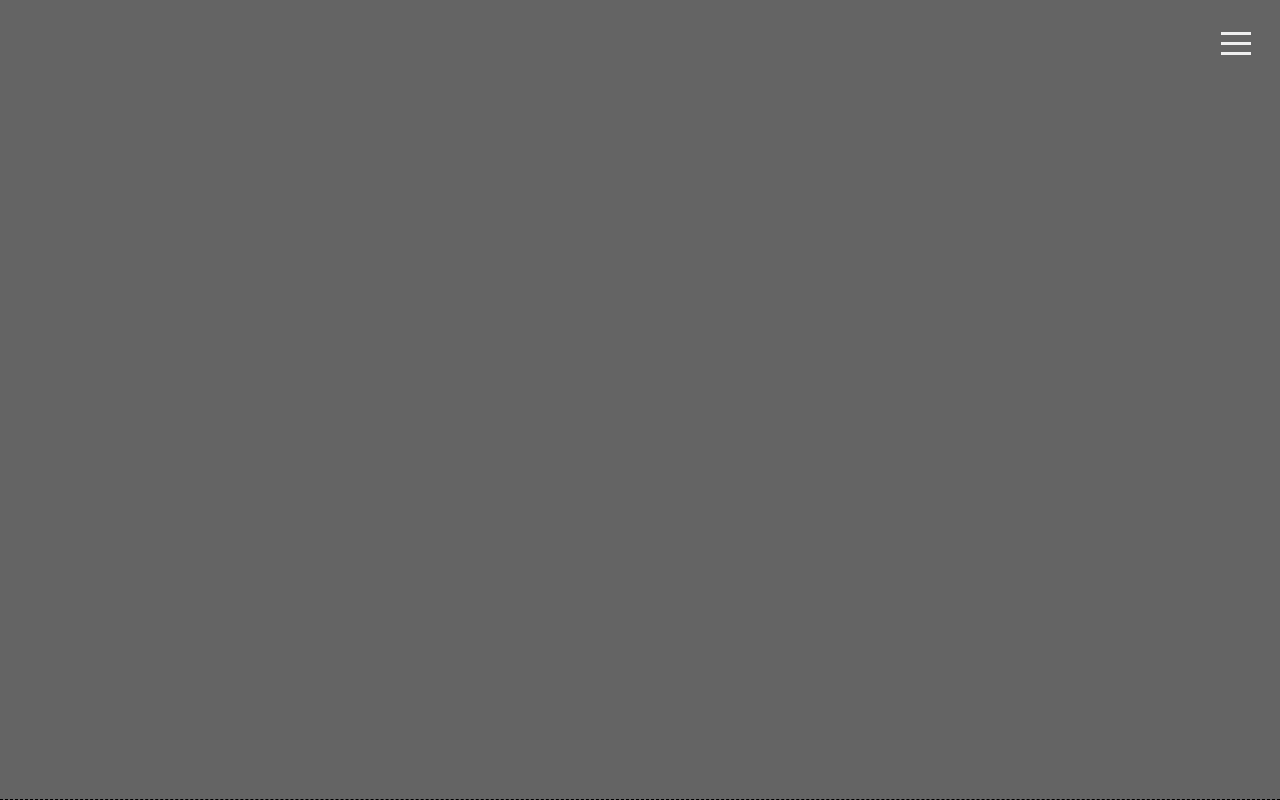
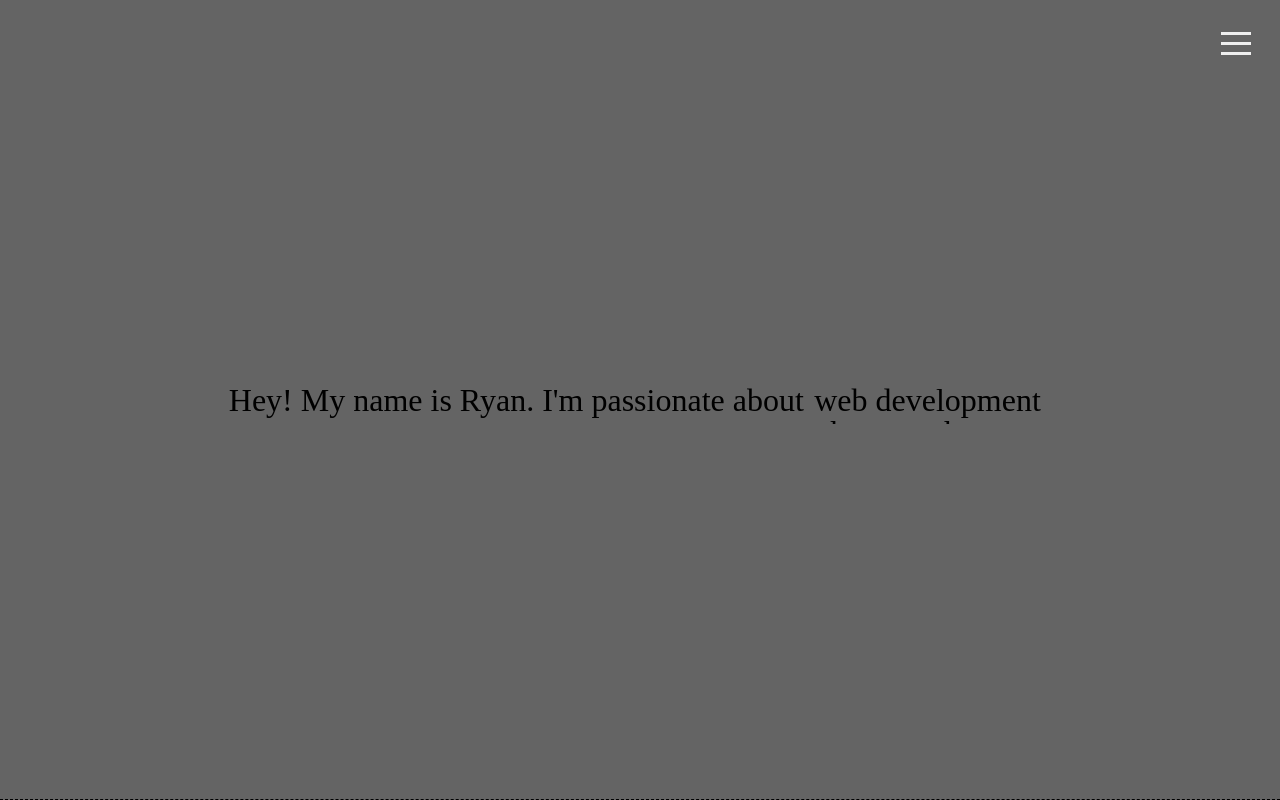
Before and after one commit to ryanpunwasi/portfolio, a React (Create React App) app: page / in a window 1280 px wide. Built offline with nearby package versions, Linux system fonts and the light colour scheme.

Commit message:
feat: add initial markup for lead component

```diff
--- a/src/components/App.js
+++ b/src/components/App.js
@@ -2,6 +2,7 @@ import { useState } from "react";
 import Nav from "./Nav";
 import Section from "./Section";
 import Sidebar from "./Sidebar";
+import Lead from "./Lead";
 import "./App.css";
 
 const sections = [
@@ -19,7 +20,9 @@ function App() {
     <>
       <Nav isOpen={sidebarOpen} toggle={toggleSidebar} />
       <Sidebar items={sections} isOpen={sidebarOpen} />
-      <Section></Section>
+      <Section>
+        <Lead />
+      </Section>
     </>
   );
 }
--- /dev/null
+++ b/src/components/Lead.css
@@ -0,0 +1,28 @@
+.lead {
+  height: 100%;
+  width: 100%;
+  display: flex;
+  justify-content: center;
+  align-items: center;
+  padding: 1em;
+}
+
+.lead__text {
+  font-size: 2em;
+}
+
+.scrolling-words-container {
+  display: flex;
+  flex-direction: column;
+  font-size: 2em;
+}
+
+.scrolling-words-box {
+  height: 3rem;
+  margin: auto;
+  overflow: hidden;
+}
+
+.scrolling-words-box ul {
+  margin: 0.5rem 0.65rem;
+}
--- /dev/null
+++ b/src/components/Lead.jsx
@@ -0,0 +1,23 @@
+import "./Lead.css";
+const Lead = function (props) {
+  return (
+    <div className="lead">
+      <span className="lead__text">
+        Hey! My name is Ryan. I'm passionate about
+      </span>
+      <div class="scrolling-words-container">
+        <div class="scrolling-words-box">
+          <ul>
+            <li>web development</li>
+            <li>photography</li>
+            <li>film</li>
+            <li>basketball</li>
+            <li>football</li>
+          </ul>
+        </div>
+      </div>
+    </div>
+  );
+};
+
+export default Lead;
```
